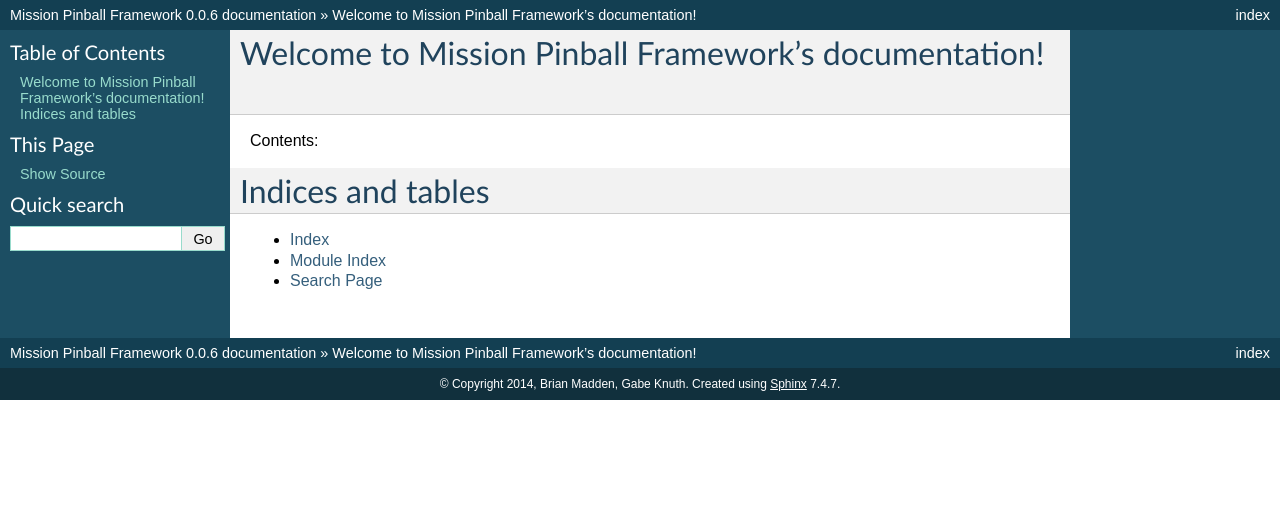
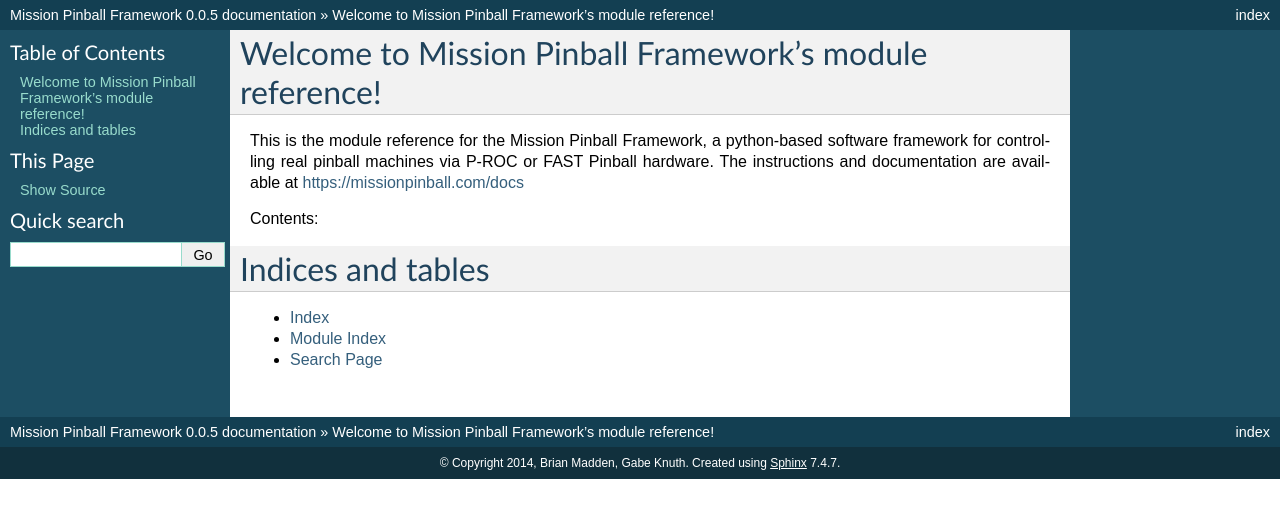
Before and after one commit to missionpinball/mpf, a Sphinx documentation site: the page built from sphinx/index.rst, in a window 1280 px wide. Shown: the top 518 px of the page. Built offline with Sphinx 7.4.7, drawn with Linux system fonts in a browser that asks for light colours; pages that are not in the unit, such as notebooks, are missing from menus.

```diff
--- a/sphinx/conf.py
+++ b/sphinx/conf.py
@@ -31,7 +31,7 @@ sys.path.insert(0, os.path.abspath('..'))
 extensions = [
     'sphinx.ext.autodoc',
     'sphinx.ext.todo',
-    'sphinxcontrib.napoleon',
+    'sphinxcontrib.napoleon'
 ]
 
 # Add any paths that contain templates here, relative to this directory.
@@ -55,9 +55,9 @@ copyright = u'2014, Brian Madden, Gabe Knuth'
 # built documents.
 #
 # The short X.Y version.
-version = '0.0.6'
+version = '0.0.5'
 # The full version, including alpha/beta/rc tags.
-release = '0.0.6'
+release = '0.0.5'
 
 # The language for content autogenerated by Sphinx. Refer to documentation
 # for a list of supported languages.
@@ -71,7 +71,7 @@ release = '0.0.6'
 
 # List of patterns, relative to source directory, that match files and
 # directories to ignore when looking for source files.
-exclude_patterns = ['build', 'manual']
+exclude_patterns = ['build']
 
 # The reST default role (used for this markup: `text`) to use for all
 # documents.
--- a/sphinx/index.rst
+++ b/sphinx/index.rst
@@ -3,8 +3,12 @@
    You can adapt this file completely to your liking, but it should at least
    contain the root `toctree` directive.
 
-Welcome to Mission Pinball Framework's documentation!
-=====================================================
+Welcome to Mission Pinball Framework's module reference!
+=======================================================
+
+This is the module reference for the Mission Pinball Framework, a python-based software framework for controlling real
+pinball machines via P-ROC or FAST Pinball hardware. The instructions and documentation are available at
+https://missionpinball.com/docs
 
 Contents:
 
```
Also changed, not shown: 1 other file.
